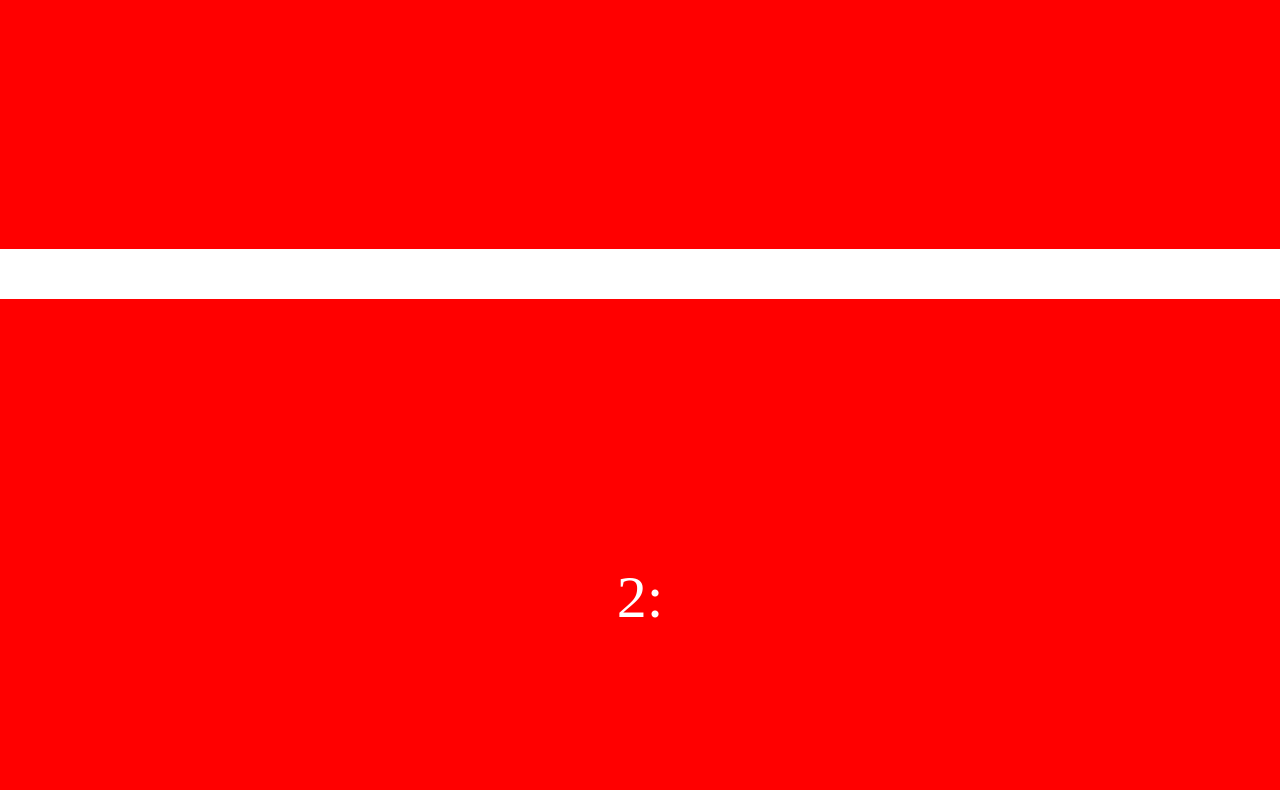
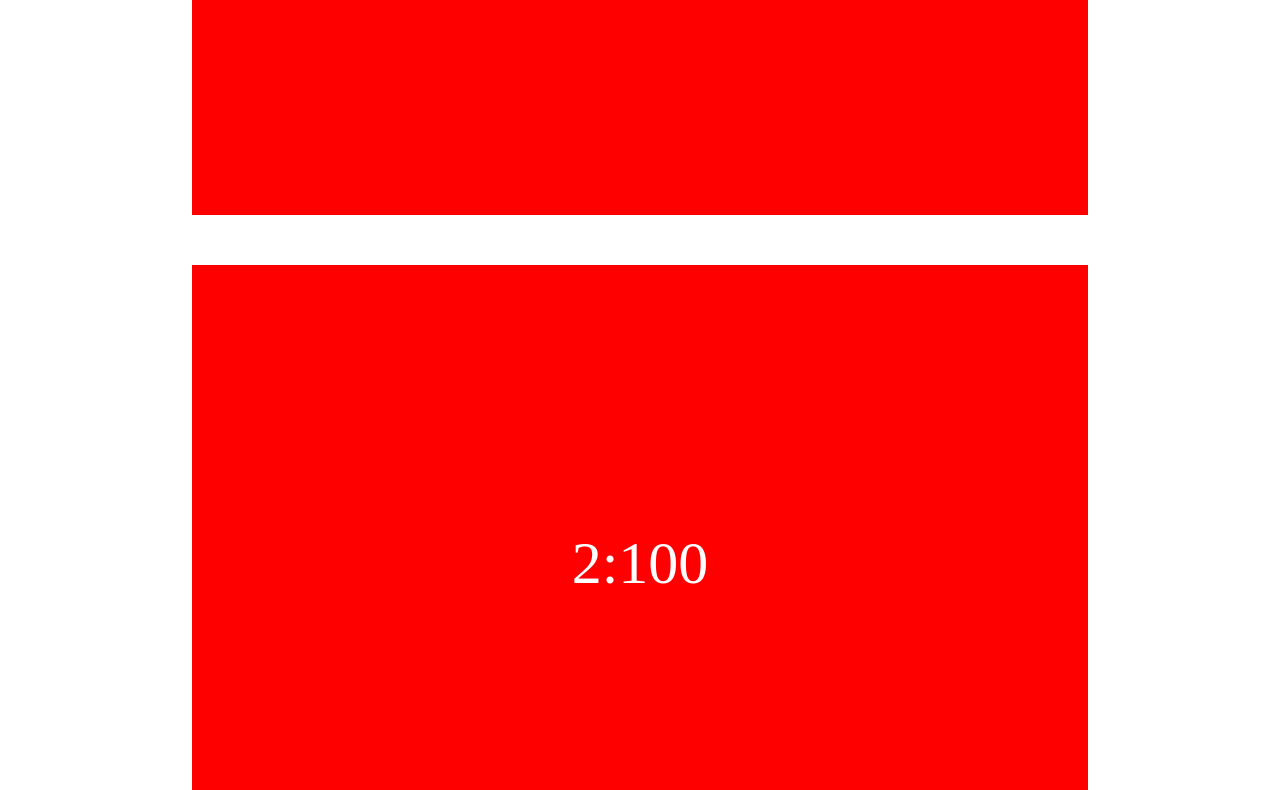
Before and after one commit to milananid/js-5, a plain HTML site: page index.html in a window 1280 px wide. Shown: the part 507-1297 px from the top of the page. Drawn offline with nearby package versions, Linux system fonts and the light colour scheme.

Commit message:
aggiornamento esempio

```diff
--- a/css/main.css
+++ b/css/main.css
@@ -107,18 +107,23 @@ textarea {
 
 
 .hide-scroll {
-  width: 100%;
+  width: 70%;
   text-align: center;
   padding-top: 20%;
   padding-bottom:20%;
   background: red;
   color: #fff;
   font-size: 60px;
-  margin: 50px 0;
   opacity: 0;
-  transition: opacity 500ms;
+  transform: translateY(50%);
+  transition: all 500ms;
+  margin-left: 15%;
+  margin-bottom:50px;
 }
-
+.hide-scroll.show {
+	opacity:1;
+  transform: translateY(0%);
+}
 
 
 
--- a/js/main.js
+++ b/js/main.js
@@ -1,20 +1,39 @@
 $(function() {
 
   var elems = $('.hide-scroll');
+
+  var threshold = [];
+  var increment = 0.01;
+  for (let i=0; i<1; i+=increment) {
+		threshold.push(i);
+	}
+
   var config = {
-    rootMargin: '0px 0px 0px 0px', // top right bottom left
-    threshold: 0.1 //frequenza di aggiormento
+  	root: null,
+    rootMargin: '0px', // top right bottom left
+    threshold: threshold
   };
+  //https://developer.mozilla.org/en-US/docs/Web/API/Intersection_Observer_API#The_root_element_and_root_margin
 
+
+function showBox(t, r, b, l){
+	$('body').append('<div id="box" style="width:'+($(window).width()-r-l)+'px;height:'+($(window).height()-t-b)+'px;left:'+l+'px;top:'+t+'px;background:rgba(0,0,0,.5);position:fixed;z-index:10000;"></div>');
+}
 
   function onIntersection(els) {
     els.forEach(function(el){
       if (el.intersectionRatio > 0) {
         observer.unobserve(el.target);
         //fai qualche cosa su el.target
-        //$(el.target).find('span').html(el.intersectionRatio)
+        ratio = Math.round(el.intersectionRatio * 100);
+        $(el.target).find('span').html(ratio)
         //console.log(el);
-        $(el.target).css({opacity : Math.round(el.intersectionRatio)});
+        if(ratio >= 20){
+        	 //l'elemento è entrato
+        	 $(el.target).addClass('show');
+        }else{
+        	 //l'elemento è uscito
+        }
       }
     });
   }
@@ -23,6 +42,8 @@ $(function() {
     //FALLBACK
     elems.css({opacity : 1});
   } else {
+
+   	//showBox(400, 100, 100, 100);
     var observer = new IntersectionObserver(onIntersection, config);
     elems.each(function(index, elem){
       observer.observe(elem);
@@ -36,4 +57,9 @@ $(function() {
     });
   }
 
+
+
+
+
+
 });
```
